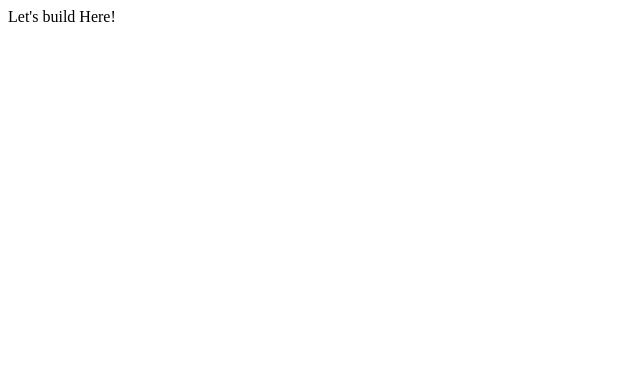
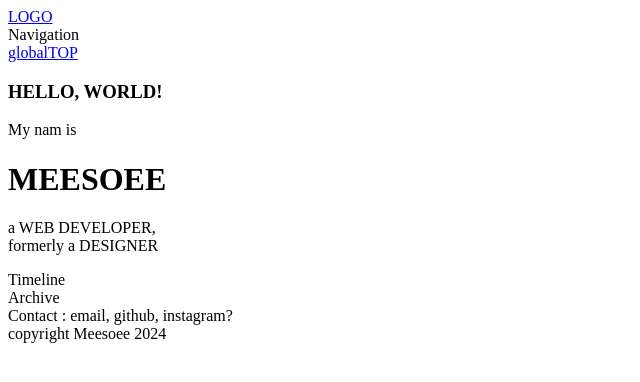
Before and after one commit to meesoee/2024port-react, a React (Create React App) app: page / in a window 1280 px wide. Shown: the top 382 px of the page, without its empty margins (0-640 px from the left). Built offline with nearby package versions, Linux system fonts and the light colour scheme.

Commit message:
기본 컴포넌트 구성 및 npm 컴파일/스타트 확인 - 다음단계로
+ favicon.svg 내용을 리액트 로고로 대체하였음.

```diff
--- a/src/App.js
+++ b/src/App.js
@@ -1,7 +1,16 @@
 import React from "react";
+import { BrowserRouter, Route, Routes } from "react-router-dom";
+
+import HomeView from "./views/HomeView";
 
 const App = () => {
-    return <div>Let's build Here!</div>;
+    return (
+    <BrowserRouter>
+        <Routes>
+            <Route path="/" element={<HomeView />} />
+        </Routes>
+    </BrowserRouter>
+    );
 };
 
 export default App;
--- /dev/null
+++ b/src/components/About.jsx
@@ -0,0 +1,15 @@
+import React from "react";
+
+const About = () => {
+    return (
+        <div className="About">
+            <h3>HELLO, WORLD!</h3>
+            <p>My nam is</p>
+            <h1>MEESOEE</h1>
+            <p>a <span>WEB DEVELOPER</span>,<br />
+            formerly a <span>DESIGNER</span></p>
+        </div>
+    );
+};
+
+export default About;
--- /dev/null
+++ b/src/components/Archive.jsx
@@ -0,0 +1,11 @@
+import React from "react";
+
+const Archive = () => {
+    return (
+        <div className="Archive">
+            Archive
+        </div>
+    );
+};
+
+export default Archive;
--- /dev/null
+++ b/src/components/Contact.jsx
@@ -0,0 +1,7 @@
+import React from "react";
+
+const Contact = () => {
+    return <div>Contact : email, github, instagram?</div>;
+};
+
+export default Contact;
--- /dev/null
+++ b/src/components/Footer.jsx
@@ -0,0 +1,11 @@
+import React from "react";
+
+const Footer = () => {
+    return (
+        <footer>
+            <div>copyright Meesoee 2024</div>
+        </footer>
+    );
+};
+
+export default Footer;
--- /dev/null
+++ b/src/components/Header.jsx
@@ -0,0 +1,14 @@
+import React from "react";
+
+const Header = () => {
+    return (
+        <header>
+            <a href="/">LOGO</a>
+            <nav>Navigation</nav>
+            <a href="/">global</a>
+            <a href="/">TOP</a>
+        </header>
+    );
+};
+
+export default Header;
--- /dev/null
+++ b/src/components/Main.jsx
@@ -0,0 +1,11 @@
+import React from "react";
+
+const Main = ({ children }) => {
+    return (
+    <main id="main" role="main">
+        {children}
+    </main>
+    );
+};
+
+export default Main;
--- /dev/null
+++ b/src/components/Timeline.jsx
@@ -0,0 +1,11 @@
+import React from "react";
+
+const Timeline = () => {
+    return (
+        <div className="Timeline">
+            Timeline
+        </div>
+    );
+};
+
+export default Timeline;
--- /dev/null
+++ b/src/views/HomeView.jsx
@@ -0,0 +1,25 @@
+import React from "react";
+import Header from "../components/Header";
+import About from "../components/About";
+import Timeline from "../components/Timeline";
+import Archive from "../components/Archive";
+import Contact from "../components/Contact";
+import Footer from "../components/Footer";
+import Main from "../components/Main";
+
+const HomeView = () => {
+    return (
+    <>
+        <Header />
+        <Main>
+            <About />
+            <Timeline />
+            <Archive />
+            <Contact />
+        </Main>
+        <Footer />
+    </>
+    );
+};
+
+export default HomeView;
```
Also changed, not shown: public/favicon.svg.
